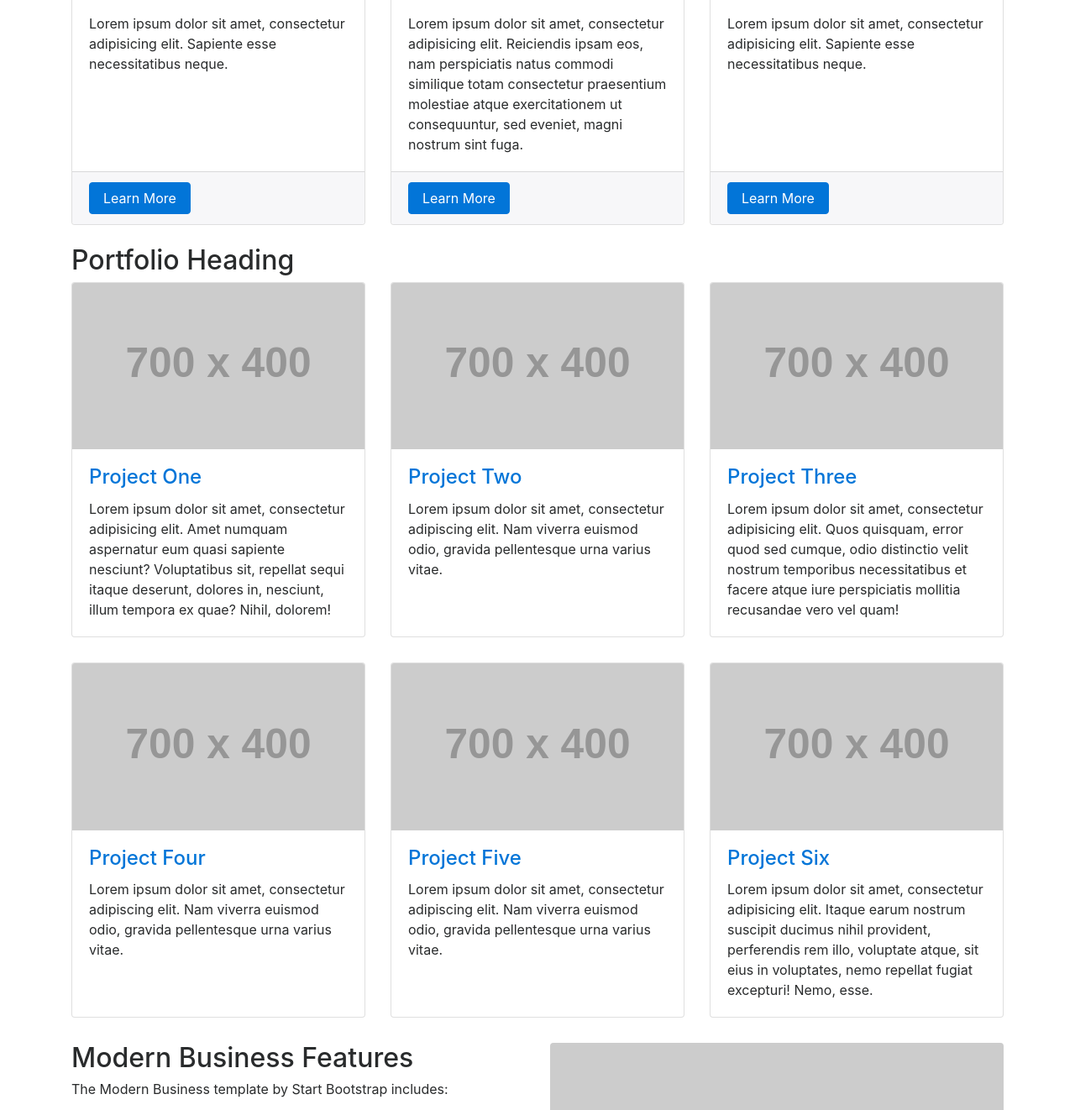
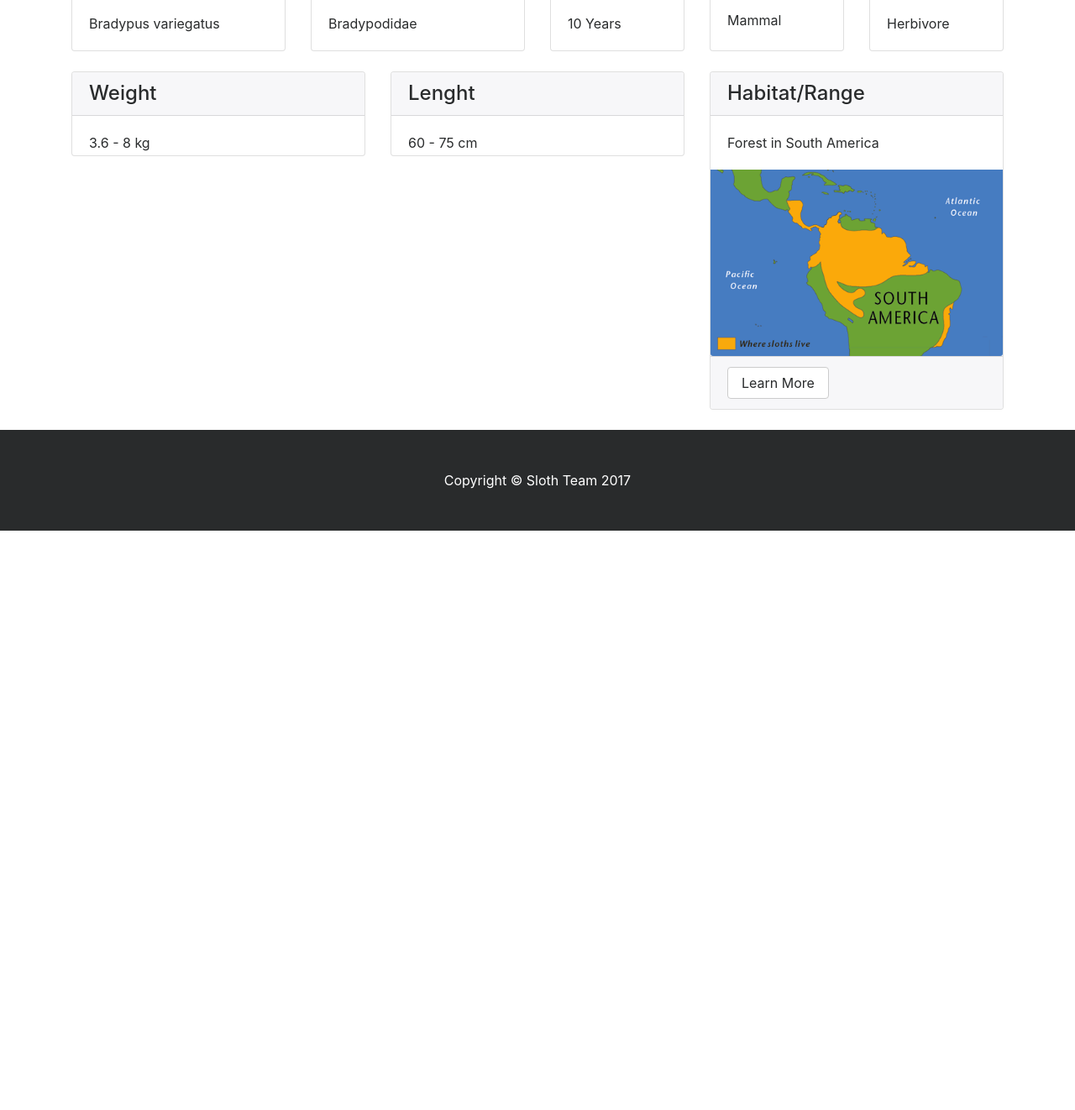
Before and after one commit to SEBHN/SlothHomepage, a website: page index.html in a window 1280 px wide. Shown: the part 724-2046 px from the top of the page at 84% size. After the commit the page ends 1356 px from the top, so only its background shows below. Drawn offline with Linux system fonts and the light colour scheme; placeholder pictures from the web are drawn by us.

Commit message:
design frontpage

```diff
--- a/index.html
+++ b/index.html
@@ -49,6 +49,9 @@
             <span class="navbar-toggler-icon"></span>
         </button>
         <div class="container">
+            <a href="images/SlothPi400x400.png">
+                <img src="images/SlothPi400x400.png" alt="Sloth Logo" width="60" height="60">
+            </a>
             <a class="navbar-brand" href="index.html">Sloth Homepage</a>
             <div class="collapse navbar-collapse" id="navbarExample">
                 <ul class="navbar-nav ml-auto">
@@ -70,25 +73,13 @@
                             About Sloths
                         </a>
                         <div class="dropdown-menu dropdown-menu-right" aria-labelledby="navbarDropdownBlog">
-                            <a class="dropdown-item" href="blog-home-1.html">Blog Home 1</a>
-                            <a class="dropdown-item" href="blog-home-2.html">Blog Home 2</a>
-                            <a class="dropdown-item" href="blog-post.html">Blog Post</a>
+                            <a class="dropdown-item" href="sloth-general.html">General</a>
+                            <a class="dropdown-item" href="sloth-habitat.html">Habitat</a>
+                            <a class="dropdown-item" href="sloth-food.html">Food</a>
                         </div>
                     </li>
 					<li class="nav-item">
                         <a class="nav-link" href="about.html">About</a>
-                    </li>
-                    <li class="nav-item dropdown">
-                        <a class="nav-link dropdown-toggle" href="#" id="navbarDropdownBlog" data-toggle="dropdown" aria-haspopup="true" aria-expanded="false">
-                            Other Pages
-                        </a>
-                        <div class="dropdown-menu dropdown-menu-right" aria-labelledby="navbarDropdownBlog">
-                            <a class="dropdown-item" href="full-width.html">Full Width Page</a>
-                            <a class="dropdown-item" href="sidebar.html">Sidebar Page</a>
-                            <a class="dropdown-item" href="faq.html">FAQ</a>
-                            <a class="dropdown-item" href="404.html">404</a>
-                            <a class="dropdown-item" href="pricing.html">Pricing Table</a>
-                        </div>
                     </li>
                 </ul>
             </div>
@@ -139,139 +130,83 @@
     <!-- Page Content -->
     <div class="container">
 
-        <h1 class="my-4">Welcome to Modern Business</h1>
+        <h1 class="my-4">Welcome to our homepage about sloths</h1>
 
-        <!-- Marketing Icons Section -->
+        <!-- Sloth Info Section -->
         <div class="row">
-            <div class="col-lg-4 mb-4">
+            <div class="col-sm-3 mb-4">
                 <div class="card h-100">
-                    <h4 class="card-header">Card Title</h4>
+                    <h4 class="card-header">Scientific Name</h4>
                     <div class="card-block">
-                        <p class="card-text">Lorem ipsum dolor sit amet, consectetur adipisicing elit. Sapiente esse necessitatibus neque.</p>
-                    </div>
-                    <div class="card-footer">
-                        <a href="#" class="btn btn-primary">Learn More</a>
+                        <p class="card-text">Bradypus variegatus</p>
                     </div>
                 </div>
             </div>
-            <div class="col-lg-4 mb-4">
+            <div class="col-sm-3 mb-4">
                 <div class="card h-100">
-                    <h4 class="card-header">Card Title</h4>
+                    <h4 class="card-header">Family Name</h4>
                     <div class="card-block">
-                        <p class="card-text">Lorem ipsum dolor sit amet, consectetur adipisicing elit. Reiciendis ipsam eos, nam perspiciatis natus commodi similique totam consectetur praesentium molestiae atque exercitationem ut consequuntur, sed eveniet, magni nostrum sint fuga.</p>
-                    </div>
-                    <div class="card-footer">
-                        <a href="#" class="btn btn-primary">Learn More</a>
+                        <p class="card-text">Bradypodidae</p>
                     </div>
                 </div>
             </div>
-            <div class="col-lg-4 mb-4">
+            <div class="col-sm-2 mb-4">
                 <div class="card h-100">
-                    <h4 class="card-header">Card Title</h4>
+                    <h4 class="card-header">Life Span</h4>
                     <div class="card-block">
-                        <p class="card-text">Lorem ipsum dolor sit amet, consectetur adipisicing elit. Sapiente esse necessitatibus neque.</p>
+                        <p class="card-text">10 Years</p>
                     </div>
-                    <div class="card-footer">
-                        <a href="#" class="btn btn-primary">Learn More</a>
+                </div>
+            </div>
+            <div class="col-sm-2 mb-4">
+                <div class="card h-100">
+                    <h5 class="card-header">Classifciation</h5>
+                    <div class="card-block">
+                        <p class="card-text">Mammal</p>
+                    </div>
+                </div>
+            </div>
+            <div class="col-sm-2 mb-4">
+                <div class="card h-100">
+                    <h4 class="card-header">Diet</h4>
+                    <div class="card-block">
+                        <p class="card-text">Herbivore</p>
                     </div>
                 </div>
             </div>
         </div>
         <!-- /.row -->
-
-        <!-- Portfolio Section -->
-        <h2>Portfolio Heading</h2>
-
         <div class="row">
-            <div class="col-lg-4 col-sm-6 portfolio-item">
-                <div class="card h-100">
-                    <a href="#"><img class="card-img-top img-fluid" src="http://placehold.it/700x400" alt=""></a>
+            <div class="col-sm-4 mb-4">
+                <div class="card h-25">
+                    <h4 class="card-header">Weight</h4>
                     <div class="card-block">
-                        <h4 class="card-title"><a href="#">Project One</a></h4>
-                        <p class="card-text">Lorem ipsum dolor sit amet, consectetur adipisicing elit. Amet numquam aspernatur eum quasi sapiente nesciunt? Voluptatibus sit, repellat sequi itaque deserunt, dolores in, nesciunt, illum tempora ex quae? Nihil, dolorem!</p>
+                        <p class="card-text">3.6 - 8 kg</p>
                     </div>
                 </div>
             </div>
-            <div class="col-lg-4 col-sm-6 portfolio-item">
-                <div class="card h-100">
-                    <a href="#"><img class="card-img-top img-fluid" src="http://placehold.it/700x400" alt=""></a>
+            <div class="col-sm-4 mb-4">
+                <div class="card h-25">
+                    <h4 class="card-header">Lenght</h4>
                     <div class="card-block">
-                        <h4 class="card-title"><a href="#">Project Two</a></h4>
-                        <p class="card-text">Lorem ipsum dolor sit amet, consectetur adipiscing elit. Nam viverra euismod odio, gravida pellentesque urna varius vitae.</p>
+                        <p class="card-text">60 - 75 cm</p>
                     </div>
                 </div>
             </div>
-            <div class="col-lg-4 col-sm-6 portfolio-item">
+            <div class="col-sm-4 mb-4">
                 <div class="card h-100">
-                    <a href="#"><img class="card-img-top img-fluid" src="http://placehold.it/700x400" alt=""></a>
+                    <h4 class="card-header">Habitat/Range</h4>
                     <div class="card-block">
-                        <h4 class="card-title"><a href="#">Project Three</a></h4>
-                        <p class="card-text">Lorem ipsum dolor sit amet, consectetur adipisicing elit. Quos quisquam, error quod sed cumque, odio distinctio velit nostrum temporibus necessitatibus et facere atque iure perspiciatis mollitia recusandae vero vel quam!</p>
+                        <p class="card-text">Forest in South America</p>
                     </div>
-                </div>
-            </div>
-            <div class="col-lg-4 col-sm-6 portfolio-item">
-                <div class="card h-100">
-                    <a href="#"><img class="card-img-top img-fluid" src="http://placehold.it/700x400" alt=""></a>
-                    <div class="card-block">
-                        <h4 class="card-title"><a href="#">Project Four</a></h4>
-                        <p class="card-text">Lorem ipsum dolor sit amet, consectetur adipiscing elit. Nam viverra euismod odio, gravida pellentesque urna varius vitae.</p>
-                    </div>
-                </div>
-            </div>
-            <div class="col-lg-4 col-sm-6 portfolio-item">
-                <div class="card h-100">
-                    <a href="#"><img class="card-img-top img-fluid" src="http://placehold.it/700x400" alt=""></a>
-                    <div class="card-block">
-                        <h4 class="card-title"><a href="#">Project Five</a></h4>
-                        <p class="card-text">Lorem ipsum dolor sit amet, consectetur adipiscing elit. Nam viverra euismod odio, gravida pellentesque urna varius vitae.</p>
-                    </div>
-                </div>
-            </div>
-            <div class="col-lg-4 col-sm-6 portfolio-item">
-                <div class="card h-100">
-                    <a href="#"><img class="card-img-top img-fluid" src="http://placehold.it/700x400" alt=""></a>
-                    <div class="card-block">
-                        <h4 class="card-title"><a href="#">Project Six</a></h4>
-                        <p class="card-text">Lorem ipsum dolor sit amet, consectetur adipisicing elit. Itaque earum nostrum suscipit ducimus nihil provident, perferendis rem illo, voluptate atque, sit eius in voluptates, nemo repellat fugiat excepturi! Nemo, esse.</p>
+                    <img class="card-img-bottom" src="images/sloth-mapngkids.gif" alt="sloth range">
+                    <div class="card-footer">
+                        <a href="sloth-habitat.html" class="btn btn-secondary">Learn More</a>
                     </div>
                 </div>
             </div>
         </div>
         <!-- /.row -->
-
-        <!-- Features Section -->
-        <div class="row">
-            <div class="col-lg-6">
-                <h2>Modern Business Features</h2>
-                <p>The Modern Business template by Start Bootstrap includes:</p>
-                <ul>
-                    <li><strong>Bootstrap v4</strong>
-                    </li>
-                    <li>jQuery</li>
-                    <li>Font Awesome</li>
-                    <li>Working contact form with validation</li>
-                    <li>Unstyled page elements for easy customization</li>
-                </ul>
-                <p>Lorem ipsum dolor sit amet, consectetur adipisicing elit. Corporis, omnis doloremque non cum id reprehenderit, quisquam totam aspernatur tempora minima unde aliquid ea culpa sunt. Reiciendis quia dolorum ducimus unde.</p>
-            </div>
-            <div class="col-lg-6">
-                <img class="img-fluid rounded" src="http://placehold.it/700x450" alt="">
-            </div>
-        </div>
-        <!-- /.row -->
-
-        <hr>
-
-        <!-- Call to Action Section -->
-        <div class="row mb-4">
-            <div class="col-md-8">
-                <p>Lorem ipsum dolor sit amet, consectetur adipisicing elit. Molestias, expedita, saepe, vero rerum deleniti beatae veniam harum neque nemo praesentium cum alias asperiores commodi.</p>
-            </div>
-            <div class="col-md-4">
-                <a class="btn btn-lg btn-secondary btn-block" href="#">Call to Action</a>
-            </div>
-        </div>
 
     </div>
     <!-- /.container -->
```
Also changed, not shown: images/SlothPi400x400.png (added), images/SlothPiWhite400x400.png (added), images/SlothPiWhiteOriginal.png (added), images/sloth-mapngkids.gif (added).
